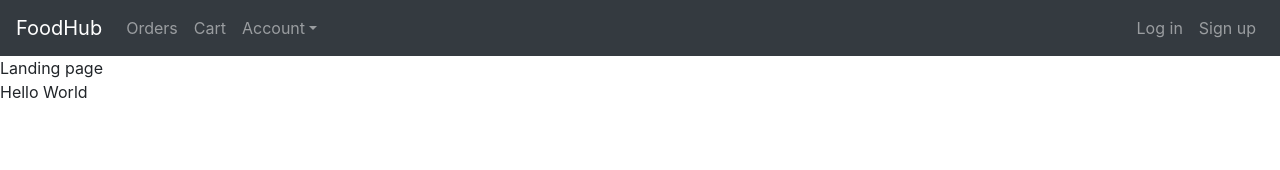
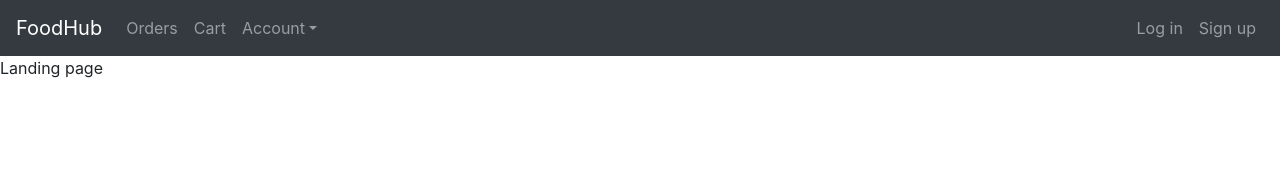
Before and after one commit to arafat-213/mern-food-delivery, a React (Create React App) app in the folder client/: page / in a window 1280 px wide. Shown: the top 170 px of the page. Built offline with nearby package versions, Linux system fonts and the light colour scheme; no server answers.

Commit message:
reactoring

```diff
--- a/client/src/App.js
+++ b/client/src/App.js
@@ -51,9 +51,6 @@ const App = () => {
 					<Route exact path='/cart' component={Cart} />
 					<Route exact path='/orders' component={Orders} />
 				</Switch>
-				<Fragment>
-					<div>Hello World</div>
-				</Fragment>
 			</Router>
 		</Provider>
 	)
```
